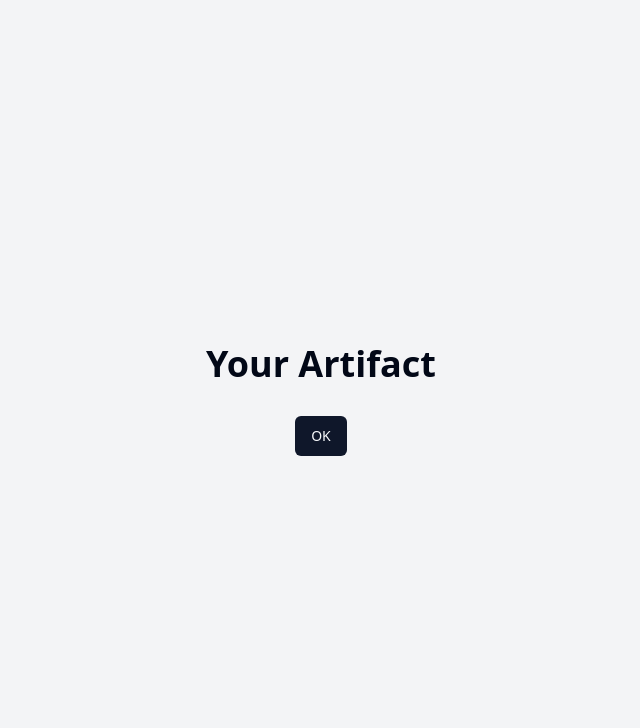
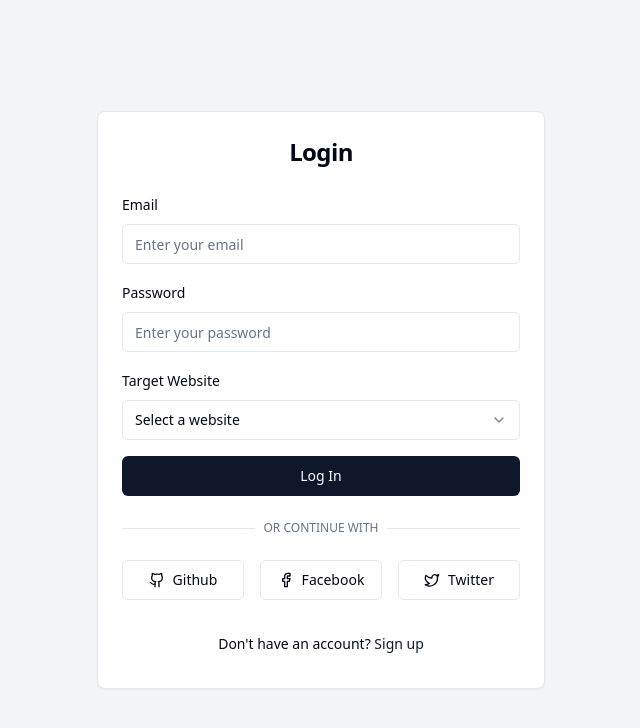
Before and after one commit to claudio-silva/claude-artifact-runner, a React (Vite) app: page / in a window 1280 px wide. Shown: the top 728 px of the page, without its empty margins (319-959 px from the left). Built offline with nearby package versions, Linux system fonts and the light colour scheme.

Commit message:
Replaced the dummy component with a fully featured login form to showcase some of the available Shadcn components and better test the project setup.

```diff
--- a/src/artifact-component.tsx
+++ b/src/artifact-component.tsx
@@ -1,32 +1,118 @@
-import { useState, useCallback } from 'react';
-import { AlertDialog, AlertDialogAction, AlertDialogContent, AlertDialogDescription, AlertDialogFooter, AlertDialogHeader, AlertDialogTitle } from '@/components/ui/alert-dialog';
+import React, { useState } from 'react';
+import { AlertCircle, Mail, Lock, User, Github, Facebook, Twitter } from 'lucide-react';
+import { Alert, AlertDescription } from '@/components/ui/alert';
 import { Button } from '@/components/ui/button';
+import { Input } from '@/components/ui/input';
+import { Label } from '@/components/ui/label';
+import { Select, SelectContent, SelectItem, SelectTrigger, SelectValue } from '@/components/ui/select';
+import { Card, CardContent, CardHeader, CardTitle } from '@/components/ui/card';
 
-const Artifact = () => {
-  const [isOpen, setIsOpen] = useState(false);
-  const toggle = useCallback(() => setIsOpen((v) => !v), []);
+const LoginForm = () => {
+  const [email, setEmail] = useState('');
+  const [password, setPassword] = useState('');
+  const [website, setWebsite] = useState('');
+  const [error, setError] = useState('');
+
+  const handleLogin = (e) => {
+    e.preventDefault();
+    if (!email || !password || !website) {
+      setError('Please fill in all fields');
+    } else {
+      setError('');
+      console.log('Login attempted:', { email, password, website });
+      // Here you would typically handle the login logic
+    }
+  };
+
+  const handleSocialLogin = (platform) => {
+    console.log(`${platform} login attempted`);
+    // Here you would typically handle the social login logic
+  };
 
   return (
-    <div className="flex flex-col items-center justify-center min-h-screen bg-gray-100">
-      <h1 className="text-4xl font-bold mb-4">Your Artifact</h1>
-     <Button onClick={toggle} className="mt-4">
-        OK
-      </Button>
-      <AlertDialog open={isOpen}>
-        <AlertDialogContent>
-          <AlertDialogHeader>
-            <AlertDialogTitle>Your Artifact</AlertDialogTitle>
-            <AlertDialogDescription>
-              It works!
-            </AlertDialogDescription>
-          </AlertDialogHeader>
-          <AlertDialogFooter>
-            <AlertDialogAction onClick={toggle}>OK</AlertDialogAction>
-          </AlertDialogFooter>
-        </AlertDialogContent>
-      </AlertDialog>
+    <div className="flex items-center justify-center min-h-screen bg-gray-100">
+      <Card className="w-full max-w-md">
+        <CardHeader>
+          <CardTitle className="text-2xl font-bold text-center">Login</CardTitle>
+        </CardHeader>
+        <CardContent>
+          <form onSubmit={handleLogin} className="space-y-4">
+            <div className="space-y-2">
+              <Label htmlFor="email">Email</Label>
+              <Input
+                id="email"
+                type="email"
+                placeholder="Enter your email"
+                value={email}
+                onChange={(e) => setEmail(e.target.value)}
+                icon={<Mail className="h-4 w-4 text-gray-500" />}
+              />
+            </div>
+            <div className="space-y-2">
+              <Label htmlFor="password">Password</Label>
+              <Input
+                id="password"
+                type="password"
+                placeholder="Enter your password"
+                value={password}
+                onChange={(e) => setPassword(e.target.value)}
+                icon={<Lock className="h-4 w-4 text-gray-500" />}
+              />
+            </div>
+            <div className="space-y-2">
+              <Label htmlFor="website">Target Website</Label>
+              <Select onValueChange={setWebsite}>
+                <SelectTrigger>
+                  <SelectValue placeholder="Select a website" />
+                </SelectTrigger>
+                <SelectContent>
+                  <SelectItem value="website1">Website 1</SelectItem>
+                  <SelectItem value="website2">Website 2</SelectItem>
+                  <SelectItem value="website3">Website 3</SelectItem>
+                </SelectContent>
+              </Select>
+            </div>
+            <Button type="submit" className="w-full">Log In</Button>
+          </form>
+
+          {error && (
+            <Alert variant="destructive" className="mt-4">
+              <AlertCircle className="h-4 w-4" />
+              <AlertDescription>{error}</AlertDescription>
+            </Alert>
+          )}
+
+          <div className="relative mt-6">
+            <div className="absolute inset-0 flex items-center">
+              <span className="w-full border-t" />
+            </div>
+            <div className="relative flex justify-center text-xs uppercase">
+              <span className="bg-background px-2 text-muted-foreground">Or continue with</span>
+            </div>
+          </div>
+
+          <div className="flex space-x-4 mt-6">
+            <Button variant="outline" className="w-full" onClick={() => handleSocialLogin('Github')}>
+              <Github className="mr-2 h-4 w-4" /> Github
+            </Button>
+            <Button variant="outline" className="w-full" onClick={() => handleSocialLogin('Facebook')}>
+              <Facebook className="mr-2 h-4 w-4" /> Facebook
+            </Button>
+            <Button variant="outline" className="w-full" onClick={() => handleSocialLogin('Twitter')}>
+              <Twitter className="mr-2 h-4 w-4" /> Twitter
+            </Button>
+          </div>
+
+          <div className="text-center text-sm mt-6">
+            Don't have an account?{' '}
+            <Button variant="link" className="p-0">
+              Sign up
+            </Button>
+          </div>
+        </CardContent>
+      </Card>
     </div>
   );
 };
 
-export default Artifact;
+export default LoginForm;
```
